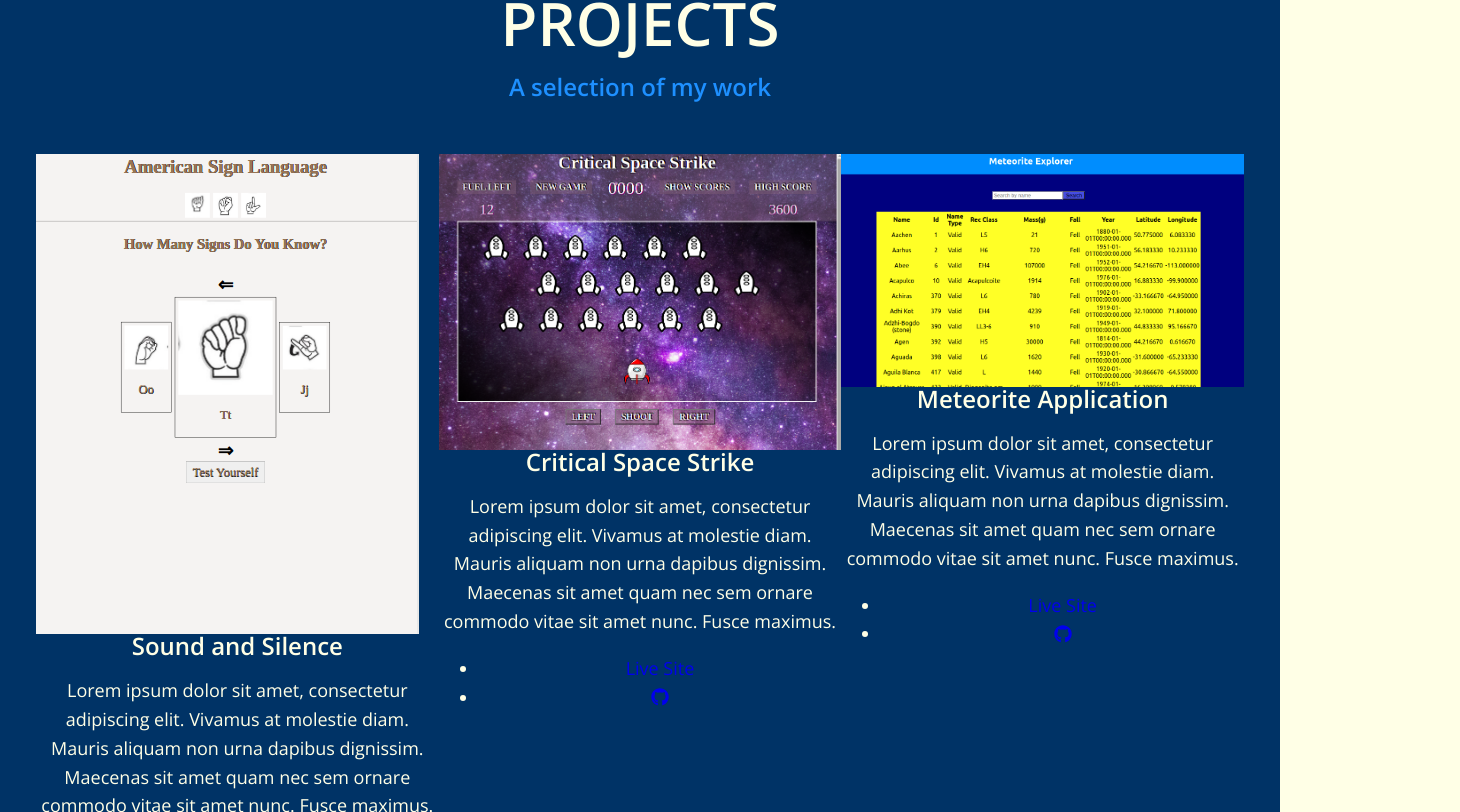
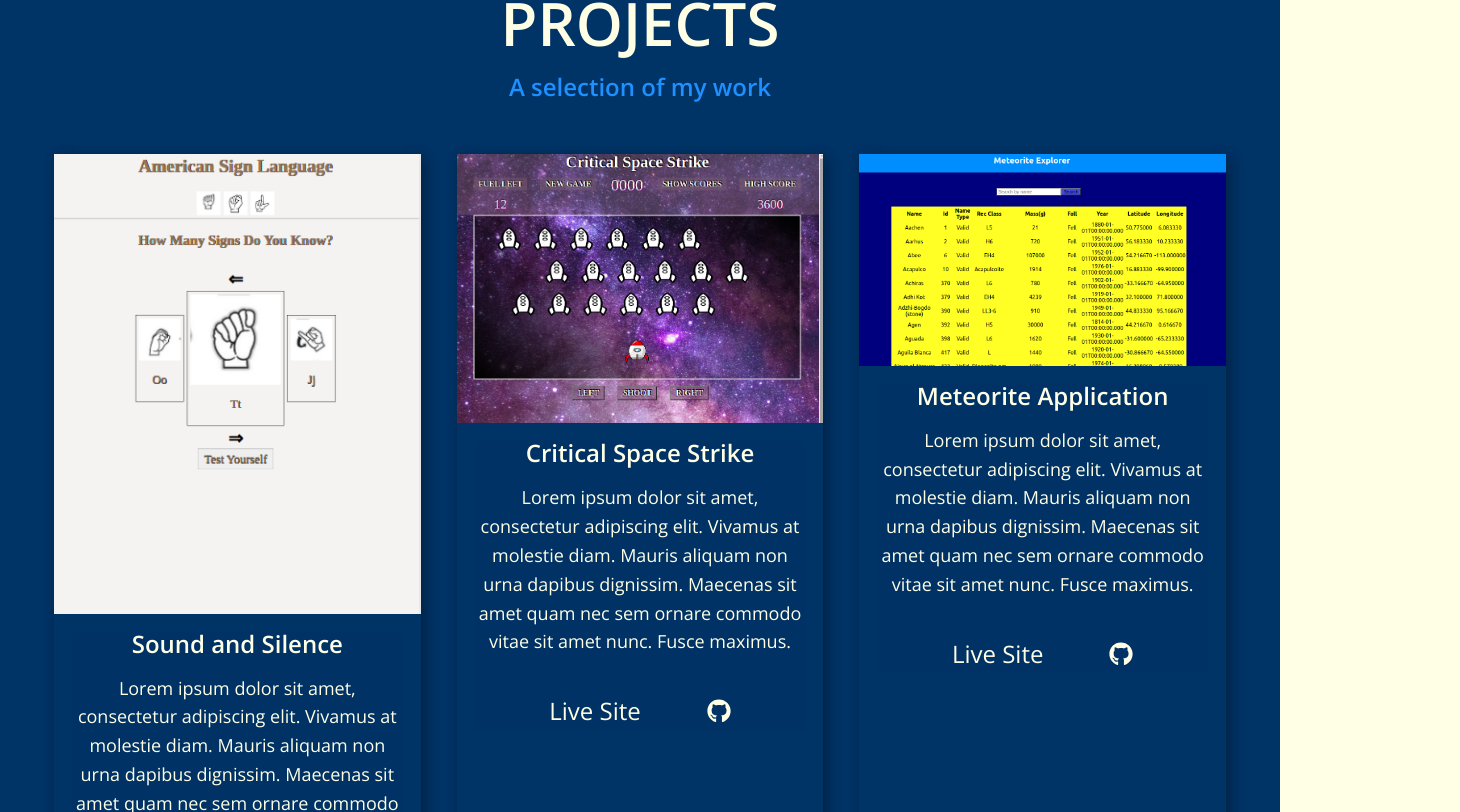
Before and after one commit to rmcguire6/react-portfolio, a React (Create React App) app: page / in a window 1280 px wide. Shown: the part 804-1616 px from the top of the page, 1460 px wide, since content can reach past the window. Built offline with nearby package versions, Linux system fonts and the light colour scheme.

Commit message:
Style projects

```diff
--- a/src/styles/_layout.scss
+++ b/src/styles/_layout.scss
@@ -57,22 +57,23 @@
   max-width: 1000px;
   margin: 0 auto;
 }
-.section__subtitle--about {
-  background: var(--clr-accent);
-  color: var(--clr-light);
-  font-family: var(--ff-secondary);
-  margin-bottom: 1em;
-}
 .section__title--about {
   font-weight: var(--fw-reg);
 }
-
 .section__title--about accent {
   display: block;
 }
 .accent {
   color: var(--clr-darker-accent);
 }
+.section__subtitle--about {
+  background: var(--clr-accent);
+  color: var(--clr-light);
+  font-family: var(--ff-secondary);
+  margin-bottom: 1em;
+  padding-left: 1em;
+}
+
 .about-me__text {
   font-weight: var(--fw-bold);
 }
@@ -160,19 +161,34 @@
   display: grid;
   grid-template-columns: repeat(auto-fit, minmax(300px, 1fr));
 }
-// .project {
-//   background: var(--clr-accent);
-//   overflow: hidden;
-// }
-// .project:focus {
-//   position: relative;
-//   z-index: 2;
-// }
-// .project__img {
-//   transition: transform 750ms cubic-bezier(0.5, 0, 0.5, 1), opacity 250ms linear;
-//   width: 100%;
-// }
-// .project__img:hover,
-// .project__item:focus .portfolio__img {
-//   opacity: 0.5;
-// }
+.project {
+  box-shadow: var(--bs);
+  margin: 0 1em;
+}
+
+.project__img {
+  transition: transform 750ms cubic-bezier(0.5, 0, 0.5, 1), opacity 250ms linear;
+  width: 100%;
+}
+.project__desc {
+  background-color: rgba(0, 51, 102, 0.7);
+  margin: 1em;
+}
+.icon-list {
+  list-style: none;
+  display: flex;
+  justify-content: center;
+  margin: 2em 0 0;
+  padding: 0;
+}
+.icon-list__item {
+  margin: 0 0.5em;
+}
+.icon-list__link {
+  color: var(--clr-light);
+  padding: 1em;
+  font-size: var(--fs-h3);
+}
+.icon-list__link:hover {
+  background-color: var(--clr-accent);
+}
```
